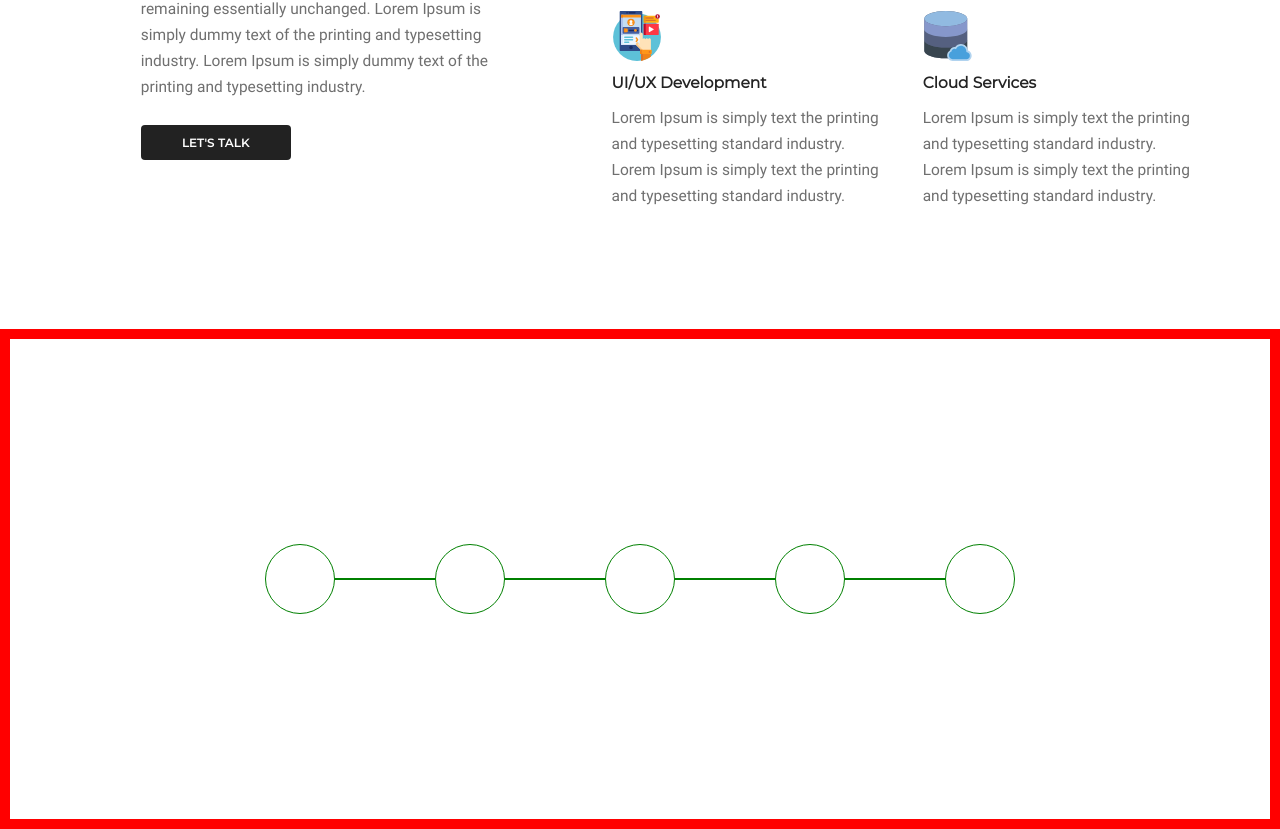
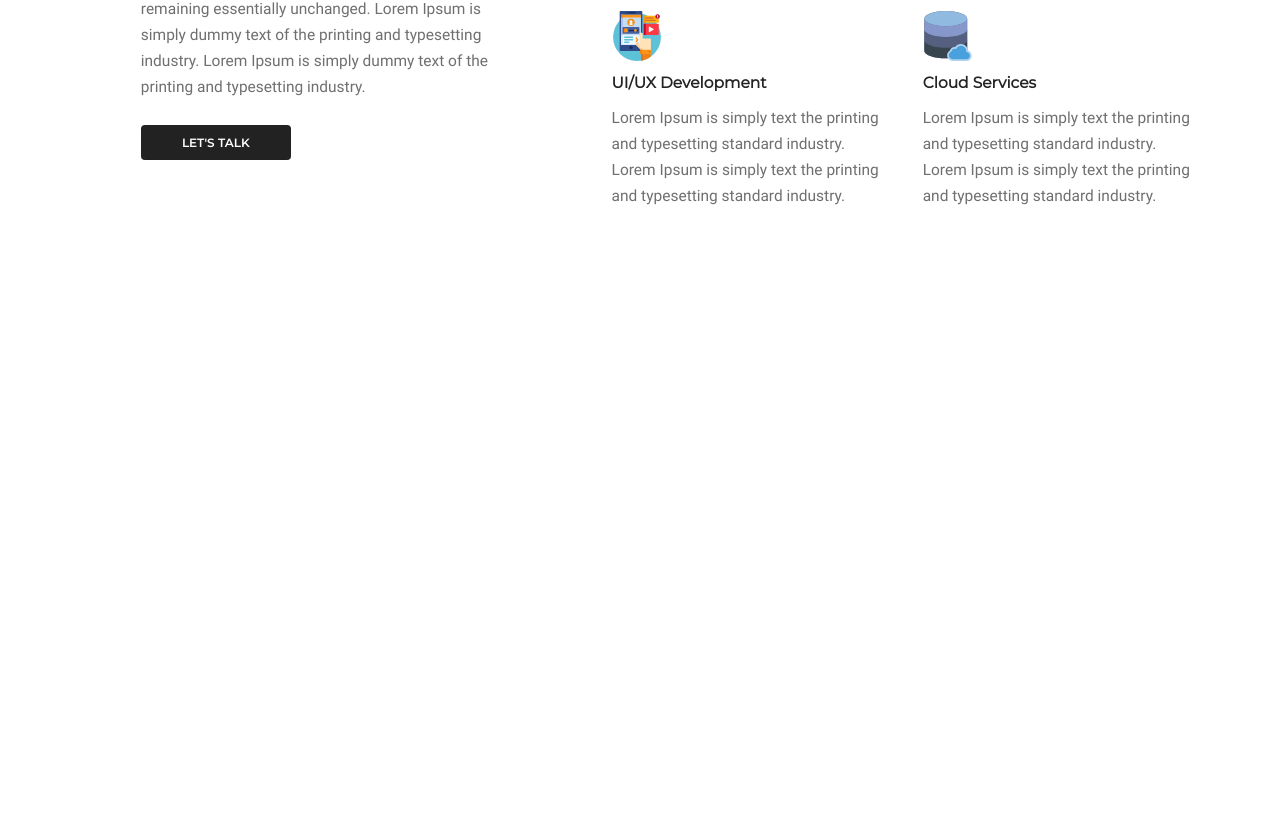
Before and after one commit to ANURAGVASI/newInk-Official-Website, a React (Create React App) app: page / in a window 1280 px wide. Shown: the part 1139-1968 px from the top of the page. After the commit the page ends 1468 px from the top, so only its background shows below. Built offline with nearby package versions, Linux system fonts and the light colour scheme.

Commit message:
ui change

```diff
--- a/src/App.js
+++ b/src/App.js
@@ -22,7 +22,7 @@ class App extends Component {
           <Header />
           <HeroImage />
           <Services />
-          <JoiningCircles />
+          {/* <JoiningCircles /> */}
           {/* <WhyChooseUs /> */}
           <Route
             path="/about"
```
